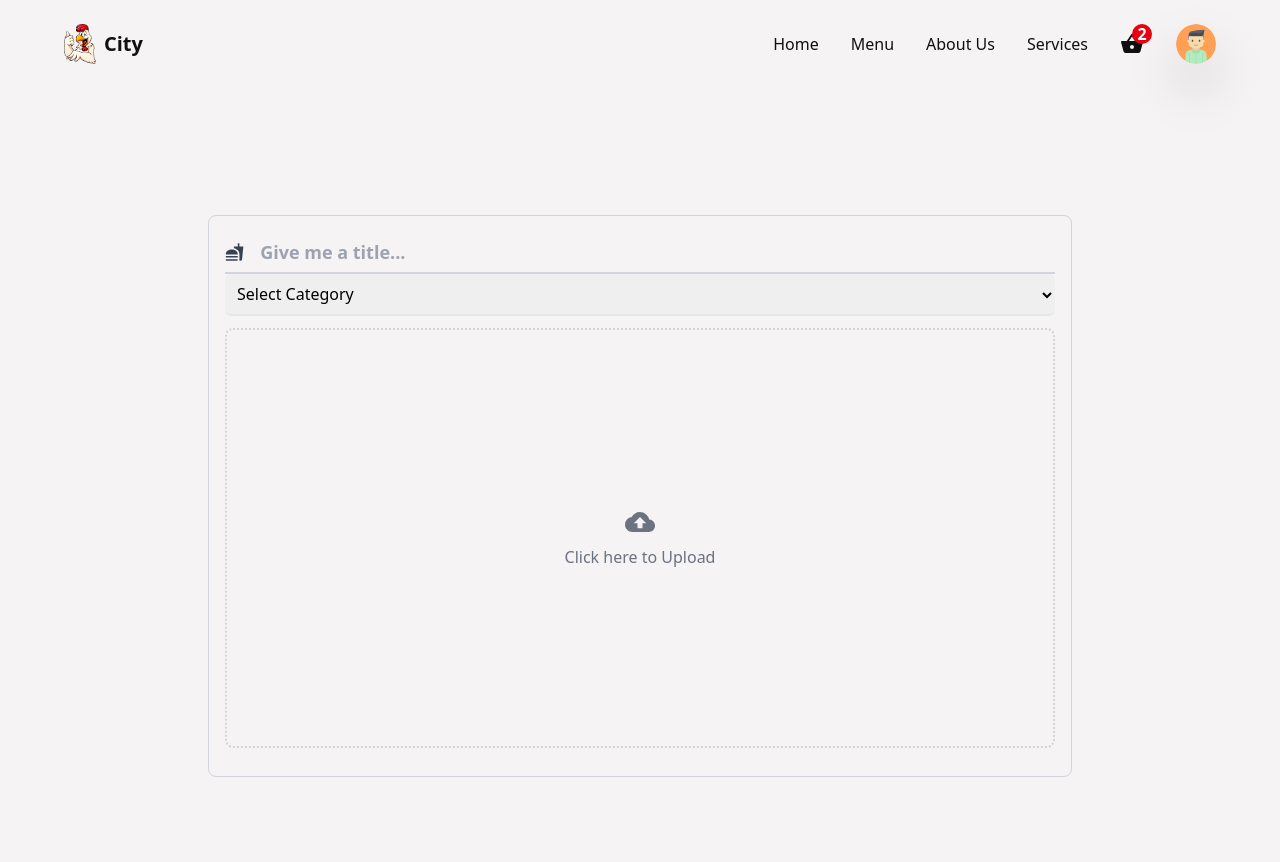
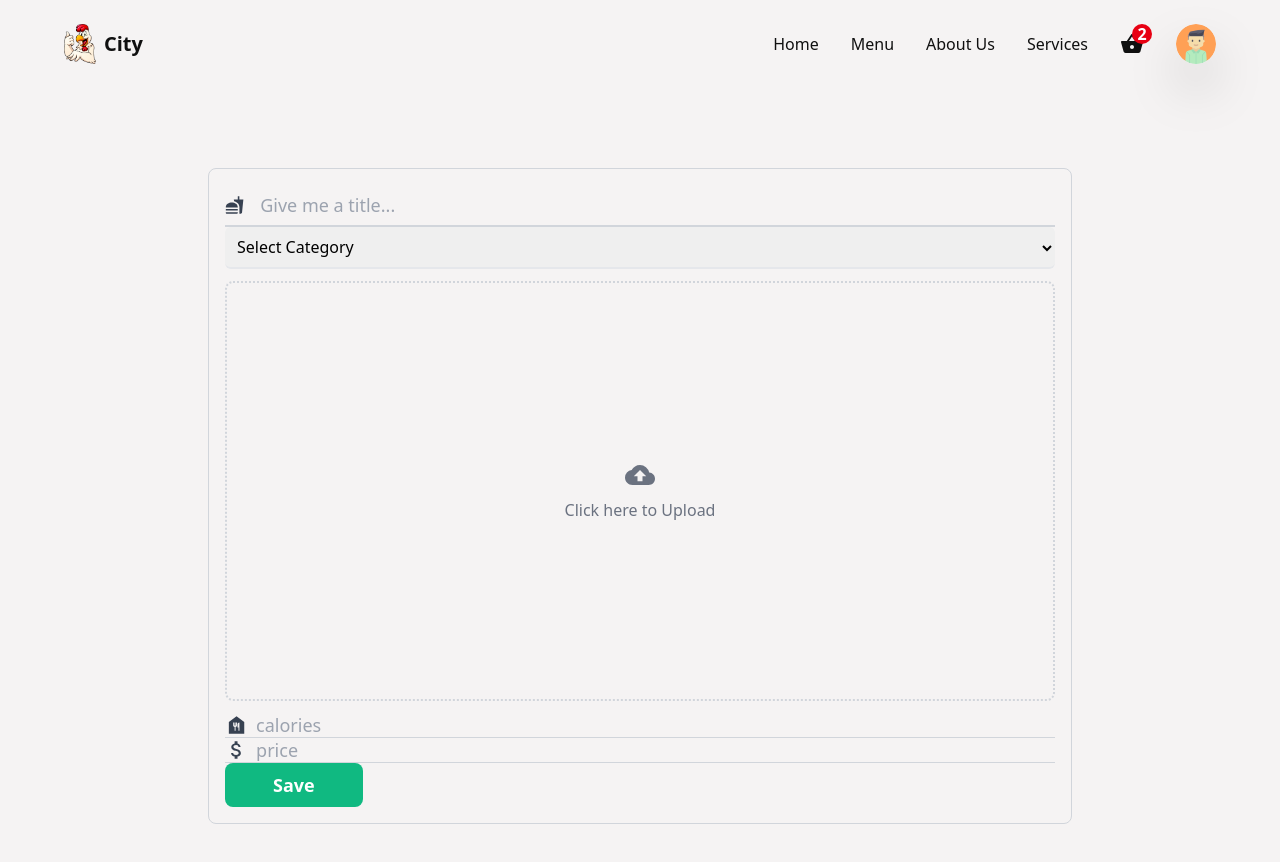
Before and after one commit to Mbk15/city-restaurant, a React (Create React App) app: page /createItem in a window 1280 px wide. Shown: the top 862 px of the page. Built offline with nearby package versions, Linux system fonts and the light colour scheme.

Commit message:
created functinality to upload image to firebase

```diff
--- a/src/components/CreateContainer.jsx
+++ b/src/components/CreateContainer.jsx
@@ -1,8 +1,16 @@
 import React, { useState } from "react";
 import { motion } from "framer-motion";
-import { MdCloudUpload, MdFastfood } from "react-icons/md";
+import {
+  MdAttachMoney,
+  MdCloudUpload,
+  MdDelete,
+  MdFastfood,
+  MdFoodBank,
+} from "react-icons/md";
 import { categories } from "../utils/data";
 import Loader from "./Loader";
+import { getDownloadURL, ref, uploadBytesResumable } from "firebase/storage";
+import { storage } from "../firebase.config";
 const CreateContainer = () => {
   const [title, setTitle] = useState("");
   const [calories, setCalories] = useState("");
@@ -13,7 +21,44 @@
   const [alertSatus, setAlertSatus] = useState("danger");
   const [msg, setMsg] = useState(null);
   const [isLoading, setIsLoading] = useState(false);
-  const uploadImage = () => {};
+  // Function to upload image to firebase
+  const uploadImage = (e) => {
+    setIsLoading(true);
+    const imageFile = e.target.files[0];
+    const storageRef = ref(storage, `Images/${Date.now()}-${imageFile.name}`);
+    const uploadTask = uploadBytesResumable(storageRef, imageFile);
+    uploadTask.on(
+      "state_changed",
+      (snapshot) => {
+        const uploadProgress =
+          (snapshot.bytesTransferred / snapshot.totalBytes) * 100;
+      },
+      (error) => {
+        console.log(error);
+        setFields(true);
+        setMsg("Error while Uploading : Try Again");
+        setAlertSatus("danger");
+        setTimeout(() => {
+          setFields(false);
+          setIsLoading(false);
+        }, 4000);
+      },
+      () => {
+        getDownloadURL(uploadTask.snapshot.ref).then((getDownloadURL) => {
+          setImageAsset(getDownloadURL);
+          setIsLoading(false);
+          setFields(true);
+          setMsg("Image Succesfully Uploaded");
+          setAlertSatus("success");
+          setTimeout(() => {
+            setFields(false);
+          }, 4000);
+        });
+      }
+    );
+  };
+  const deleteImage = () => {};
+  const saveDetails = () => {};
   return (
     <div className="w-full min-h-screen flex items-center justify-center">
       <div className="w-[90%] md:w-[75%] border border-gray-300 rounded-lg p-4 flex flex-col items-center justify-center">
@@ -36,7 +81,7 @@
         <div className="w-full py-2 border-b-2 border-gray-300 flex items-center gap-4">
           <MdFastfood className="text-xl text-gray-700" />
           <input
-            className="w-full h-full text-lg bg-transparent font-semibold outline-none border-none text-textColor placeholder:text-gray-400"
+            className="w-full h-full text-lg bg-transparent  outline-none border-none text-textColor placeholder:text-gray-400"
             type="text"
             required
             onChange={(e) => setTitle(e.target.value)}
@@ -98,13 +143,63 @@
                 <>
                   {/* If there's an Asset URL */}
                   <div className="h-full relative">
-                    <img src={imageAsset} alt="uploadedImage" />
-                    <button className="absolute bottom-3 right-3 rounded-full bg-red-500 text-xl cursor-pointer outline-none hover:shadow-lg"></button>
+                    <img
+                      src={imageAsset}
+                      alt="uploadedImage"
+                      className="w-full h-full object-cover"
+                    />
+                    {/* Show delete Icon to remove Image In case of error */}
+                    <button
+                      onClick={deleteImage}
+                      className="absolute bottom-3 right-3 rounded-full bg-red-500 text-xl cursor-pointer outline-none hover:shadow-md duration-500 transition-all ease-in-out"
+                    >
+                      <MdDelete className="text-white" />
+                    </button>
                   </div>
                 </>
               )}
             </>
           )}
+        </div>
+        {/* Calories Field */}
+        <div className="w-full flex flex-col md:flex-row items-center gap-3">
+          <div className="w-full border-b border-gray-300 flex items-center gap-2 ">
+            <MdFoodBank className="text-gray-700 text-2xl " />
+            <input
+              className="w-full h-full text-lg bg-transparent outline-none border-none placeholder:text-gray-400"
+              type="text"
+              required
+              value={calories}
+              onChange={(e) => setCalories(e.target.value)}
+              placeholder="calories"
+            />
+          </div>
+        </div>
+
+        {/* Price Field */}
+        <div className="w-full flex flex-col md:flex-row items-center gap-3">
+          <div className="w-full border-b border-gray-300 flex items-center gap-2 ">
+            <MdAttachMoney className="text-gray-700 text-2xl " />
+            <input
+              className="w-full h-full text-lg bg-transparent outline-none border-none placeholder:text-gray-400"
+              type="text"
+              value={price}
+              onChange={(e) => setPrice(e.target.value)}
+              required
+              placeholder="price"
+            />
+          </div>
+        </div>
+
+        {/* Button */}
+        <div className="w-full h-full items-center">
+          <button
+            type="button"
+            onClick={saveDetails}
+            className="ml-0 md:ml-auto w-full md:w-auto border-none outline-none bg-emerald-500 px-12 py-2 rounded-lg text-lg text-white font-semibold"
+          >
+            Save
+          </button>
         </div>
       </div>
     </div>
--- a/src/components/Header.jsx
+++ b/src/components/Header.jsx
@@ -98,7 +98,10 @@
                 {/* Manage Admin Roles to create Item */}
                 {user && user.email === "mubarakmuhammadjamiu@gmail.com" && (
                   <Link to={"/createItem"}>
-                    <p className="px-4 py-2 flex items-center gap-3 hover:bg-slate-200 cursor-pointer transition-all duration-100 ease-in-out  text-textColor text-base">
+                    <p
+                      onClick={() => setisMenu(false)}
+                      className="px-4 py-2 flex items-center gap-3 hover:bg-slate-200 cursor-pointer transition-all duration-100 ease-in-out  text-textColor text-base"
+                    >
                       New Item <MdAdd />
                     </p>
                   </Link>
```
